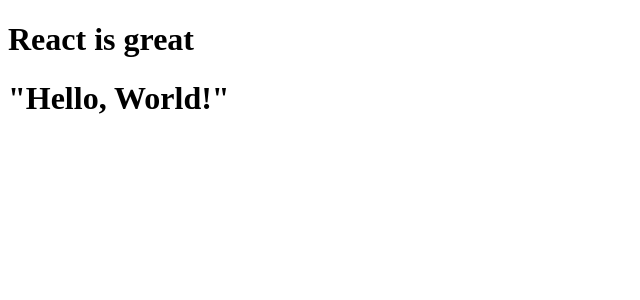
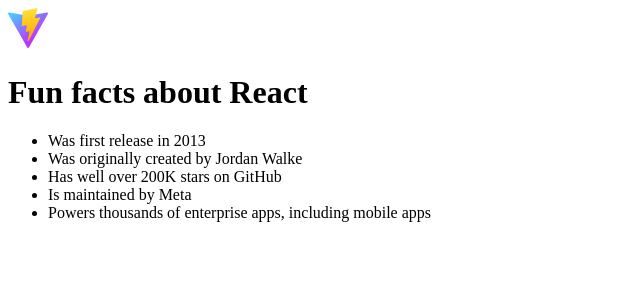
Before and after one commit to Juaan26/Coursera-React-Project1, a React (Vite) app: page / in a window 1280 px wide. Shown: the top 300 px of the page, without its empty margins (0-640 px from the left). Built offline with nearby package versions, Linux system fonts and the light colour scheme.

Commit message:
creada estructura html basica del proyecto

```diff
--- a/src/main.jsx
+++ b/src/main.jsx
@@ -4,14 +4,22 @@
 const root = createRoot(document.querySelector('#app'))
 
 
-function MainContent() {
-    return <h1>React is great</h1>
+
+function Logo() {
+    return <img src="vite.svg" alt="Vite logo" width="40px" />
 }
 
 
 
 root.render(<>
-    <MainContent />
-    <h1>"Hello, World!"</h1>
+    <Logo />
+    <h1>Fun facts about React</h1>
+    <ul>
+        <li>Was first release in 2013</li>
+        <li>Was originally created by Jordan Walke</li>
+        <li>Has well over 200K stars on GitHub</li>
+        <li>Is maintained by Meta</li>
+        <li>Powers thousands of enterprise apps, including mobile apps</li>
+    </ul>
 </>
 )
```
